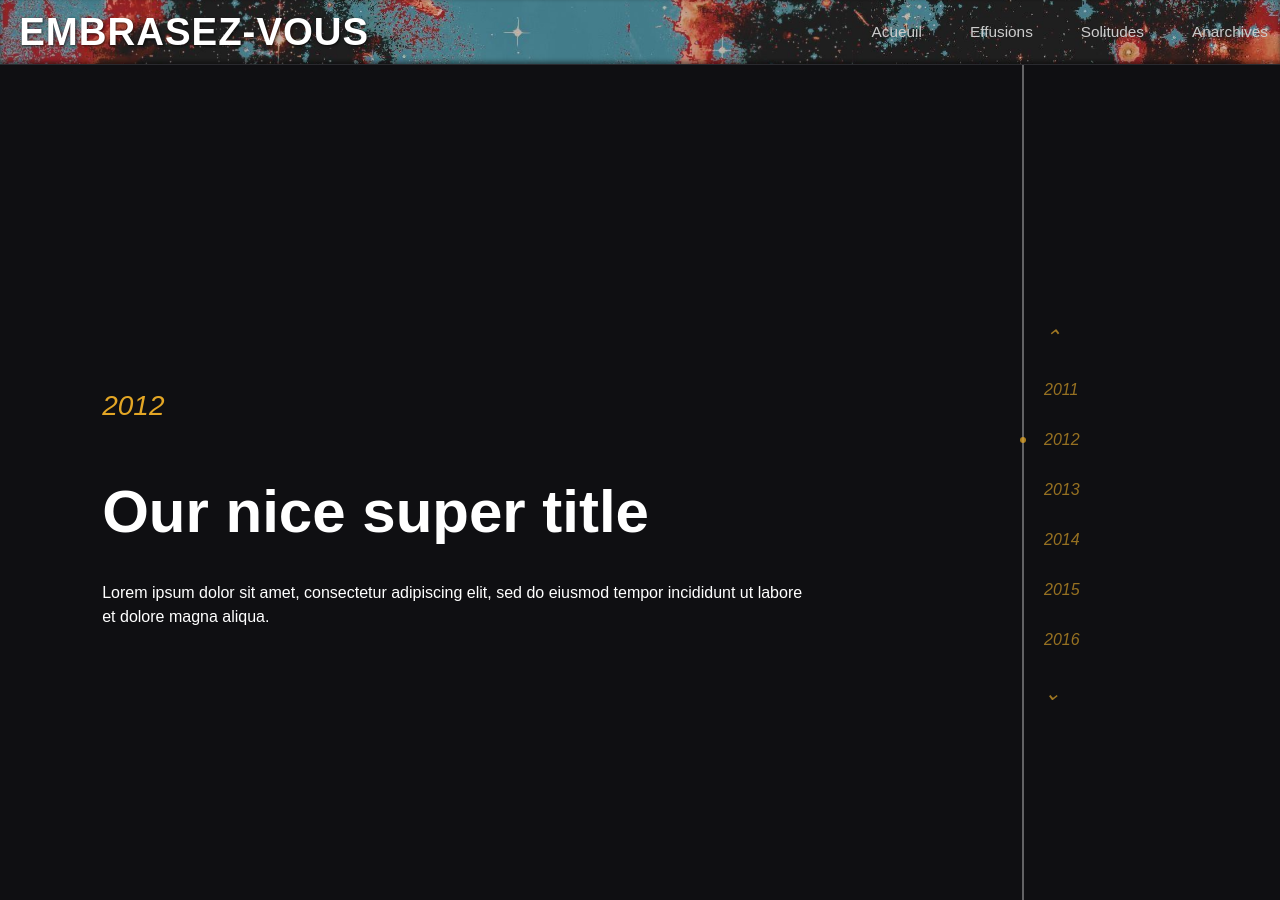
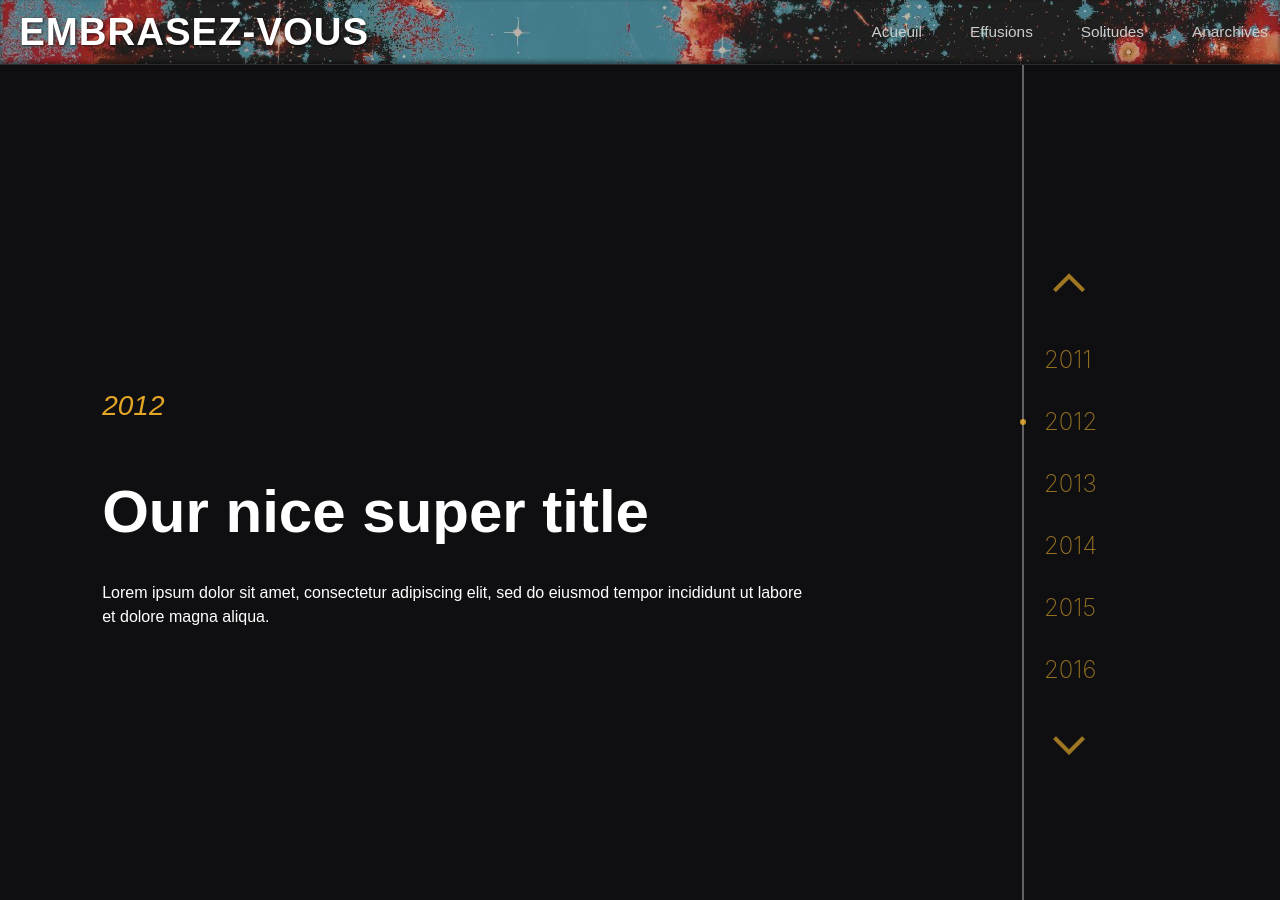
Before and after one commit to anarticho/anarticho.github.io, a Jekyll site: the page built from categories/solitudes.md, in a window 1280 px wide. Built offline with Jekyll 4.4.1, drawn with Linux system fonts in a browser that asks for light colours.

Commit message:
Revision fleches + algorithme

```diff
--- a/assets/css/pages/solitudes.css
+++ b/assets/css/pages/solitudes.css
@@ -39,7 +39,6 @@
 }
 
 #event-title{
-
   font-size:60px;
   font-weight:800;
   line-height:1.1;
@@ -48,7 +47,6 @@
 }
 
 .timeline{
-
   display:flex;
   flex-direction:column;
 
@@ -58,16 +56,20 @@
   padding-left:20px;
 
   color:#c49227;
-  font-style:italic;
 }
 
 .date{
+  font-family: -apple-system, BlinkMacSystemFont, sans-serif !important;
 
   cursor:pointer;
+  display:flex;
   position:relative;
 
   opacity:0.75;
   transition:0.2s;
+
+  font-size: 1.5rem;
+  font-weight:200;
 }
 
 .date:hover{
@@ -75,7 +77,6 @@
 }
 
 .date.active::before{
-
   content:"";
 
   position:absolute;
@@ -90,17 +91,28 @@
 
   border-radius:50%;
 
-  background:#e3a625;
+  background:#ffbc2b;
 }
 
 .arrow{
+  display:flex;
+  position:relative;
 
+  background:none;
+  border:none;
+  padding:0;
   cursor:pointer;
-  font-size:20px;
 
-  opacity:0.8;
+  left: -7px;
 }
 
-.arrow:hover{
+.arrow img{
+  width: 4rem;
+  opacity:0.8;
+  transition:0.2s;
+}
+
+.arrow:hover img{
   opacity:1;
+  transform:scale(1.1);
 }
--- a/assets/js/timeline.js
+++ b/assets/js/timeline.js
@@ -3,22 +3,7 @@ const title = document.getElementById("event-title")
 const text = document.getElementById("event-text")
 const page = document.querySelector(".timeline-page")
 
-dates.forEach(date => {
-
-  date.addEventListener("click", () => {
-
-    document.querySelector(".active")?.classList.remove("active")
-    date.classList.add("active")
-
-    title.textContent = date.dataset.title
-    text.textContent = date.dataset.text
-
-    page.style.backgroundImage = `url(${date.dataset.bg})`
-
-  })
-
-})
-
+// Handle UP/DOWN arrows
 let current = 0
 
 const up = document.querySelector(".arrow.up")
@@ -35,3 +20,20 @@ function selectDate(index){
 
 up.onclick = () => selectDate(current - 1)
 down.onclick = () => selectDate(current + 1)
+
+// Handle click on menu
+dates.forEach((date, index) => {
+
+  date.addEventListener("click", () => {
+
+    document.querySelector(".active")?.classList.remove("active")
+    date.classList.add("active")
+
+    title.textContent = date.dataset.title
+    text.textContent = date.dataset.text
+
+    page.style.backgroundImage = `url(${date.dataset.bg})`
+
+    current = index
+  })
+})
--- a/categories/solitudes.md
+++ b/categories/solitudes.md
@@ -19,7 +19,9 @@ permalink: /solitudes/
   <div class="timeline-line"></div>
 
   <div class="timeline">
-    <div class="arrow up">⌃</div>
+    <button class="arrow up">
+        <img src="{{ site.baseurl }}/assets/img/solitudes/up.png" alt="previous date">
+    </button>
     <div class="date">2011</div>
     <div class="date active"
          data-year="2012"
@@ -32,7 +34,9 @@ permalink: /solitudes/
     <div class="date">2014</div>
     <div class="date">2015</div>
     <div class="date">2016</div>
-    <div class="arrow down">⌄</div>
+    <button class="arrow down">
+        <img src="{{ site.baseurl }}/assets/img/solitudes/down.png" alt="next date">
+    </button>
   </div>
 
 </div>
```
Also changed, not shown: assets/img/solitudes/down.png, assets/img/solitudes/up.png.
